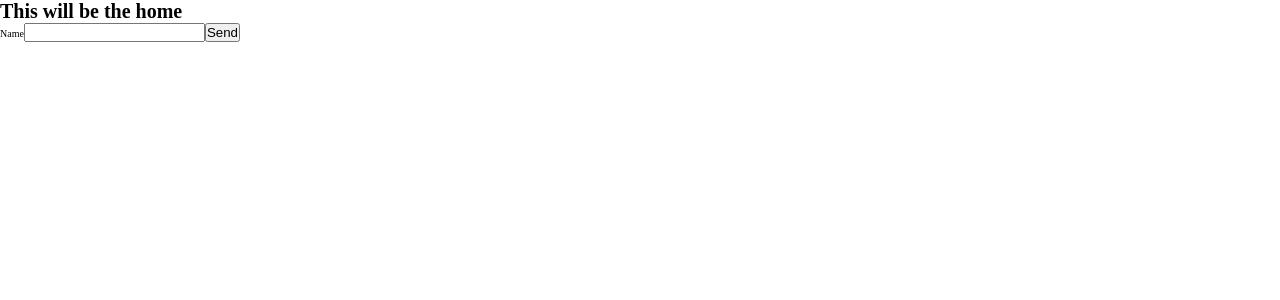
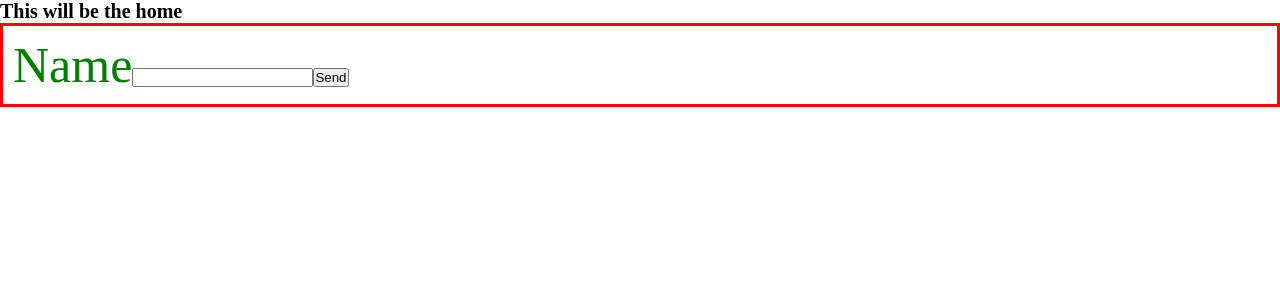
Before and after one commit to ediheid/edith-portfolio-nuxt3, a Nuxt app: page / in a window 1280 px wide. Shown: the top 300 px of the page. Built offline with nearby package versions, Linux system fonts and the light colour scheme.

Commit message:
Updated nust config to use sass and allow sass modules

```diff
--- a/components/ContactForm.vue
+++ b/components/ContactForm.vue
@@ -9,7 +9,7 @@ const handleSubmit = () => {
 
 <template>
   <div>
-    <form class="form" @submit.prevent="handleSubmit">
+    <form :class="[$style.form]" @submit.prevent="handleSubmit">
       <label>Name</label>
       <input type="text" v-model="name" />
       <button>Send</button>
@@ -18,7 +18,7 @@ const handleSubmit = () => {
 </template>
 
 <!-- setup scss module -->
-<!-- And research hoe to setup sass in nuxt3 -->
+<!-- And research hoe to setup sass module in nuxt3 -->
 <style lang="scss" module>
 .form {
   border: solid 3px red;
--- a/nuxt.config.ts
+++ b/nuxt.config.ts
@@ -1,13 +1,14 @@
 // https://v3.nuxtjs.org/api/configuration/nuxt.config
 export default defineNuxtConfig({
-    css: ["@/assets/styles/main.scss"],
+    // css: ["@/assets/styles/main.scss"],
     vite: {
         css: {
             preprocessorOptions: {
                 scss: {
-                    additionalData: '@import "@/assets/styles/global.scss";',
+                    additionalData: '@use "@/assets/styles/global.scss" as *;',
                 },
             },
+
         },
     },
 })
--- a/pages/index.vue
+++ b/pages/index.vue
@@ -1,9 +1,9 @@
 <script setup lang="ts">
+// import ContactForm from "~~/components/ContactForm.vue";
 </script>
 <template>
   <div>
-    <h1>This will be the home</h1>
-
+    <h1 class="form">This will be the home</h1>
     <ContactForm />
   </div>
 </template>
```
